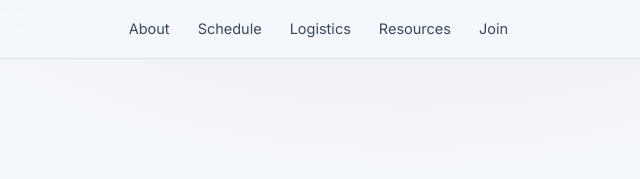
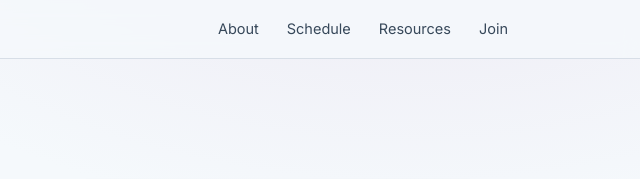
Before and after one commit to JamesSquires0/hott-reading-group-uga, a plain HTML site: page index.html in a window 1280 px wide. Shown: the top 179 px of the page, 640-1280 px from the left. Drawn offline with Linux system fonts and the light colour scheme.

Commit message:
Update index.html

```diff
--- a/index.html
+++ b/index.html
@@ -255,7 +255,6 @@
     <nav class="links">
       <a href="#about">About</a>
       <a href="#schedule">Schedule</a>
-      <a href="#logistics">Logistics</a>
       <a href="#resources">Resources</a>
       <a href="#join">Join</a>
     </nav>
```
